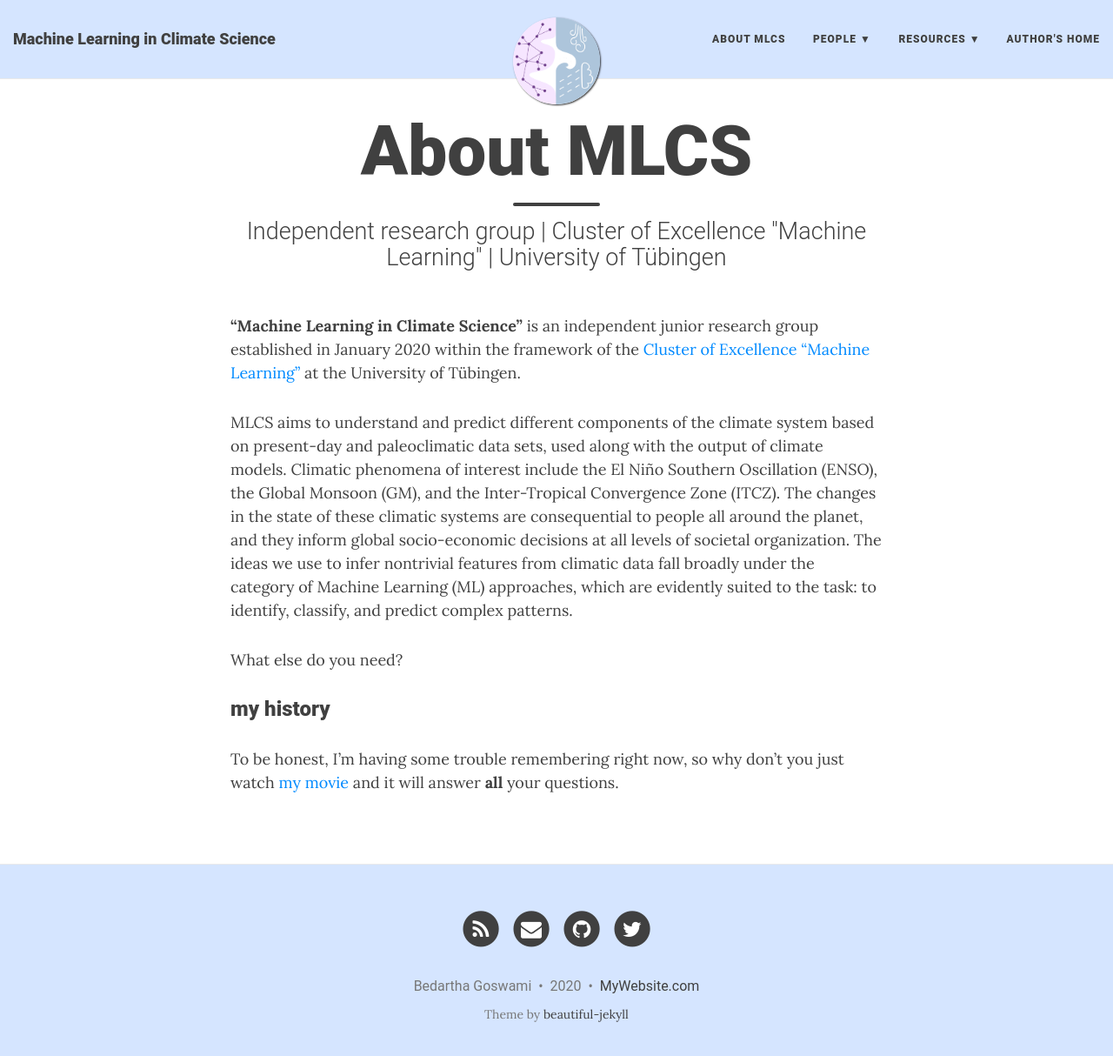
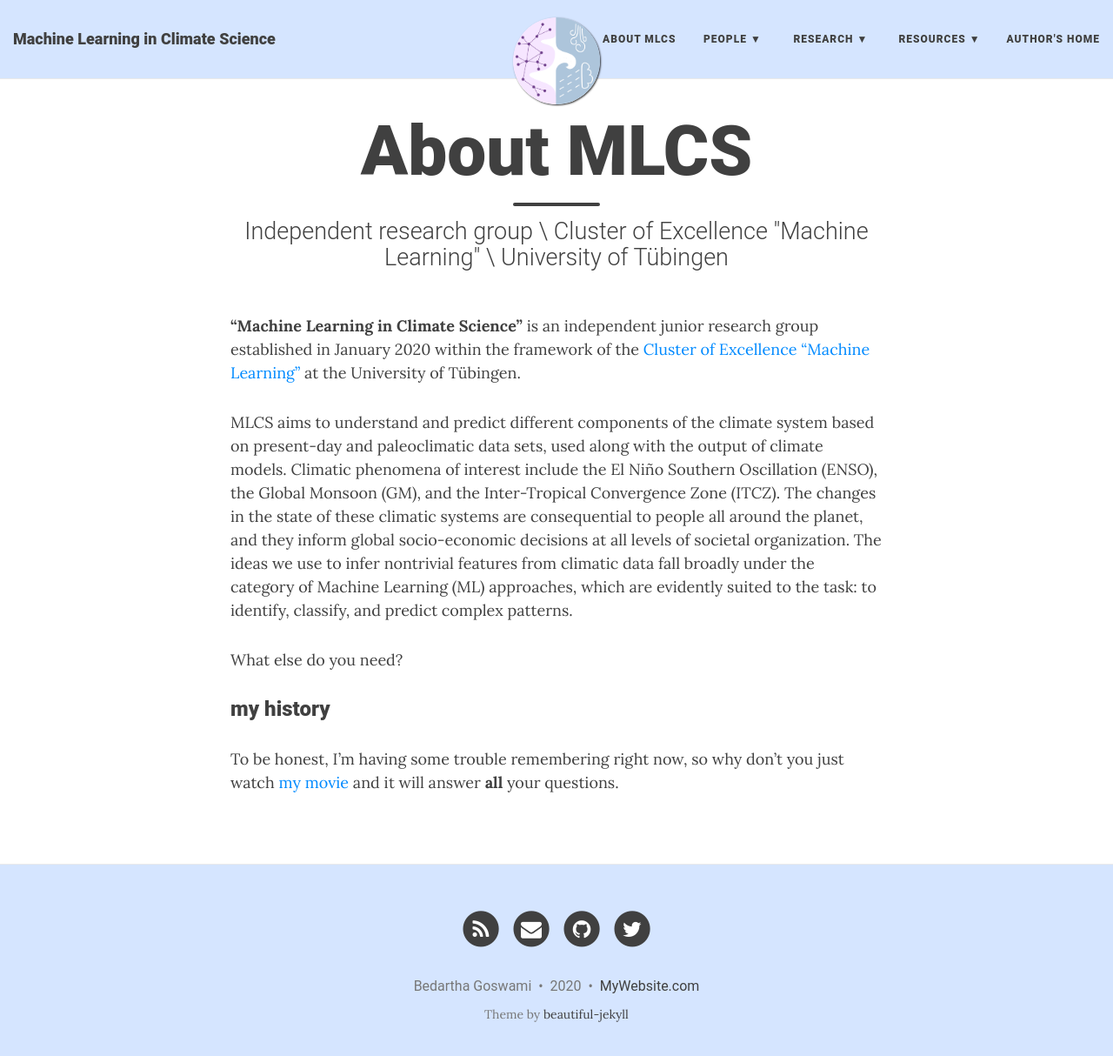
Before and after one commit to mlcs/mlcs.github.io, a Jekyll site: the page built from about-mlcs.md, in a window 1280 px wide and 1227 px high. Shown: the top 1214 px of the window at 87% size. Built offline with Jekyll 4.4.1, drawn with Linux system fonts in a browser that asks for light colours; nearby versions of some CDN libraries; some of the changed lines change nothing that is shown.

Commit message:
update config to include research headers

```diff
--- a/_config.yml
+++ b/_config.yml
@@ -25,9 +25,12 @@
       - Bedartha Goswami: "/people/goswami"
       - Felix Strnad: "/people/strnad"
       - Jakob Schlör: "/people/schloer"
+  Research:
+      - Projects: "/research/projects"
+      - Publications: "/research/publications"
   Resources:
-    - Beautiful Jekyll: "http://deanattali.com/beautiful-jekyll/"
-    - Learn markdown: "http://www.markdowntutorial.com/"
+      - Cluster of Excellence Machine Learning: "https://uni-tuebingen.de/en/research/core-research/cluster-of-excellence-machine-learning/home/"
+      -
   Author's home: "http://deanattali.com"
 
 # Image to show in the navigation bar - image must be a square (width = height)
--- a/about-mlcs.md
+++ b/about-mlcs.md
@@ -1,7 +1,7 @@
 ---
 layout: page
 title: About MLCS
-subtitle: Independent research group | Cluster of Excellence "Machine Learning" | University of Tübingen
+subtitle: Independent research group \ Cluster of Excellence "Machine Learning" \ University of Tübingen
 ---
 
 **"Machine Learning in Climate Science"** is an independent junior
```
